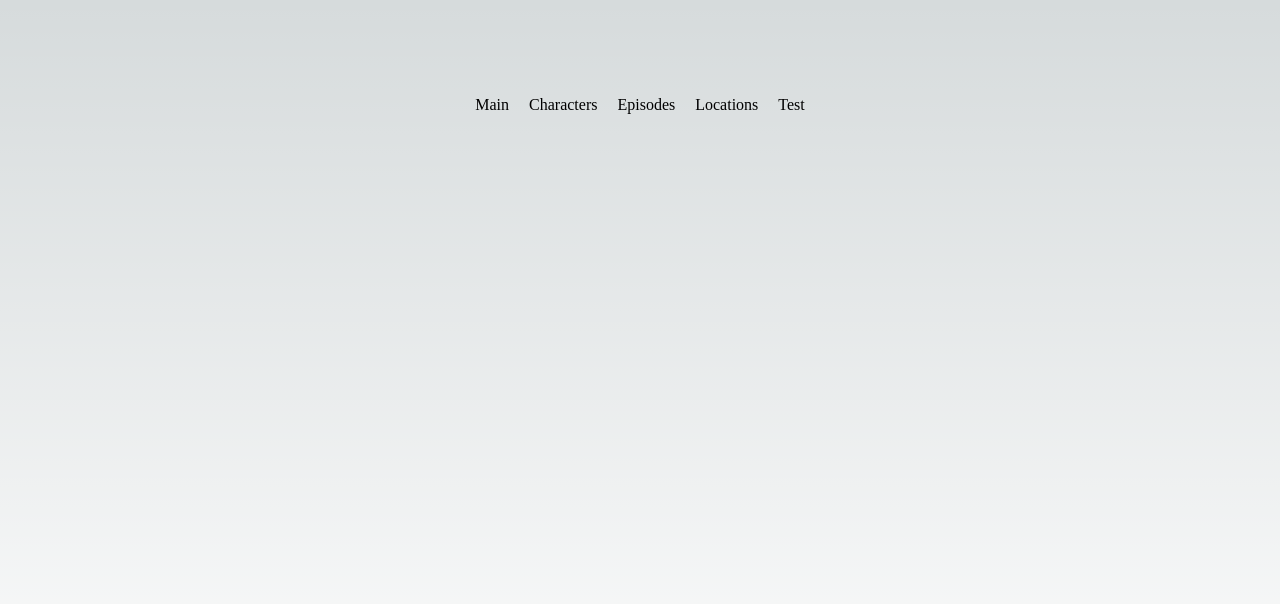
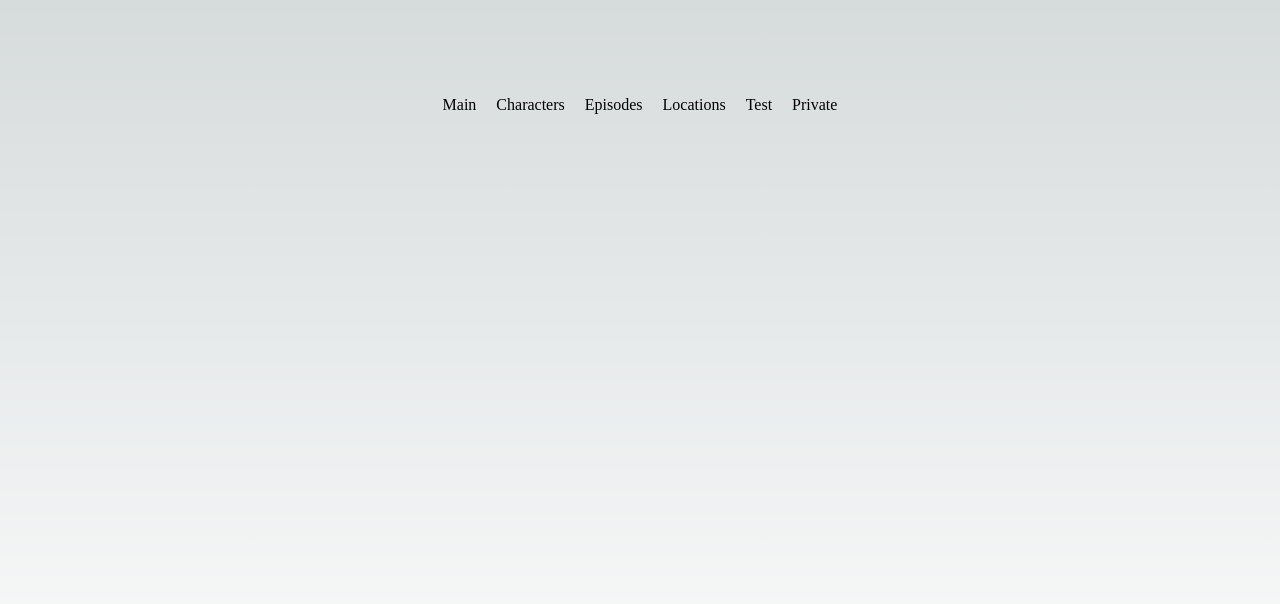
Before and after one commit to NikolaYK2/next-experement, a Next.js app: page / in a window 1280 px wide. Shown: the top 604 px of the page. Built offline with nearby package versions, Linux system fonts and the light colour scheme.

Commit message:
feat: add path private

```diff
--- a/components/ui/navBar/NavBar.tsx
+++ b/components/ui/navBar/NavBar.tsx
@@ -10,6 +10,7 @@ export const NavBar = () => {
       <Link href={'/episodes'}>Episodes</Link>
       <Link href={'/locations'}>Locations</Link>
       <Link href={'/test'}>Test</Link>
+      <Link href={'/private'}>Private</Link>
     </div>
   );
 };
```
